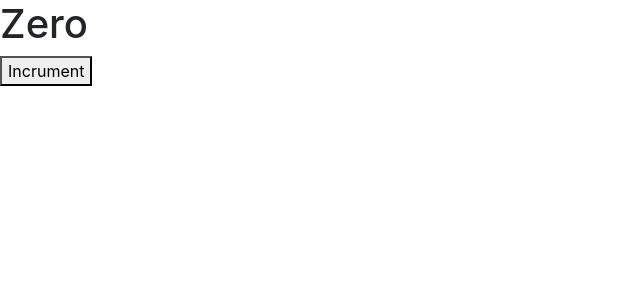
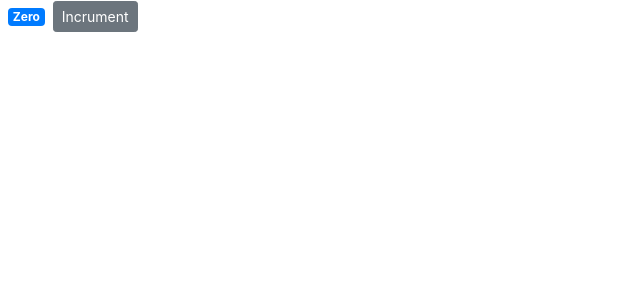
Before and after one commit to m7asanain/reactjs, a React (Create React App) app: page / in a window 1280 px wide. Shown: the top 300 px of the page, without its empty margins (0-640 px from the left). Built offline with nearby package versions, Linux system fonts and the light colour scheme.

Commit message:
setting attributes

```diff
--- a/src/components/counter.jsx
+++ b/src/components/counter.jsx
@@ -2,15 +2,28 @@
 
 class Counter extends Component {
   state = {
-    count: 0
+    count: 0,
+    // imgUrl: 'https://picsum.photos/400' // to generator an image
   };
+
+  // styles = {
+  //   fontSize: 10,
+  //   fontWeight: 'bold'
+  // };
 
   render() {
     return  (
       // React.Fragment like a div but does'nt show like a div
       <React.Fragment>
-        <h1>{this.formatCounter()}</h1>
-        <button>Incrument</button>
+        {/* <img src={this.state.imgUrl} alt="" /> */}
+        <span className="badge badge-primary m-2">{this.formatCounter()}</span>
+        <button className="btn btn-secondary btn-sm">Incrument</button>
+
+        {/* <button style={ this.styles }>Incrument</button> */}
+        {/* inline css */}
+        {/* <button style={{ fontSize: 50 }}>Incrument</button> */}
+
+
       </React.Fragment>
     )
   }
```
